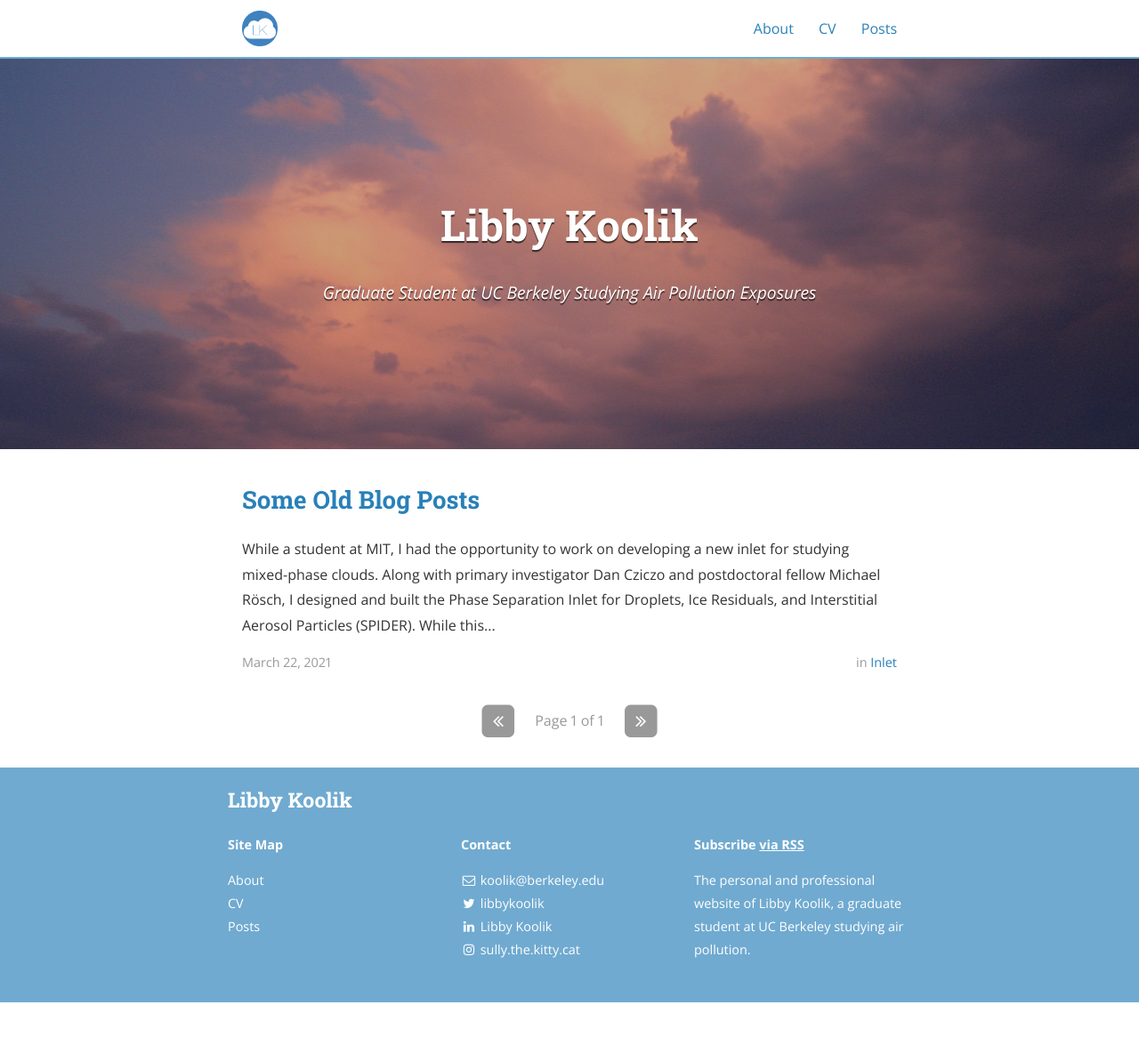
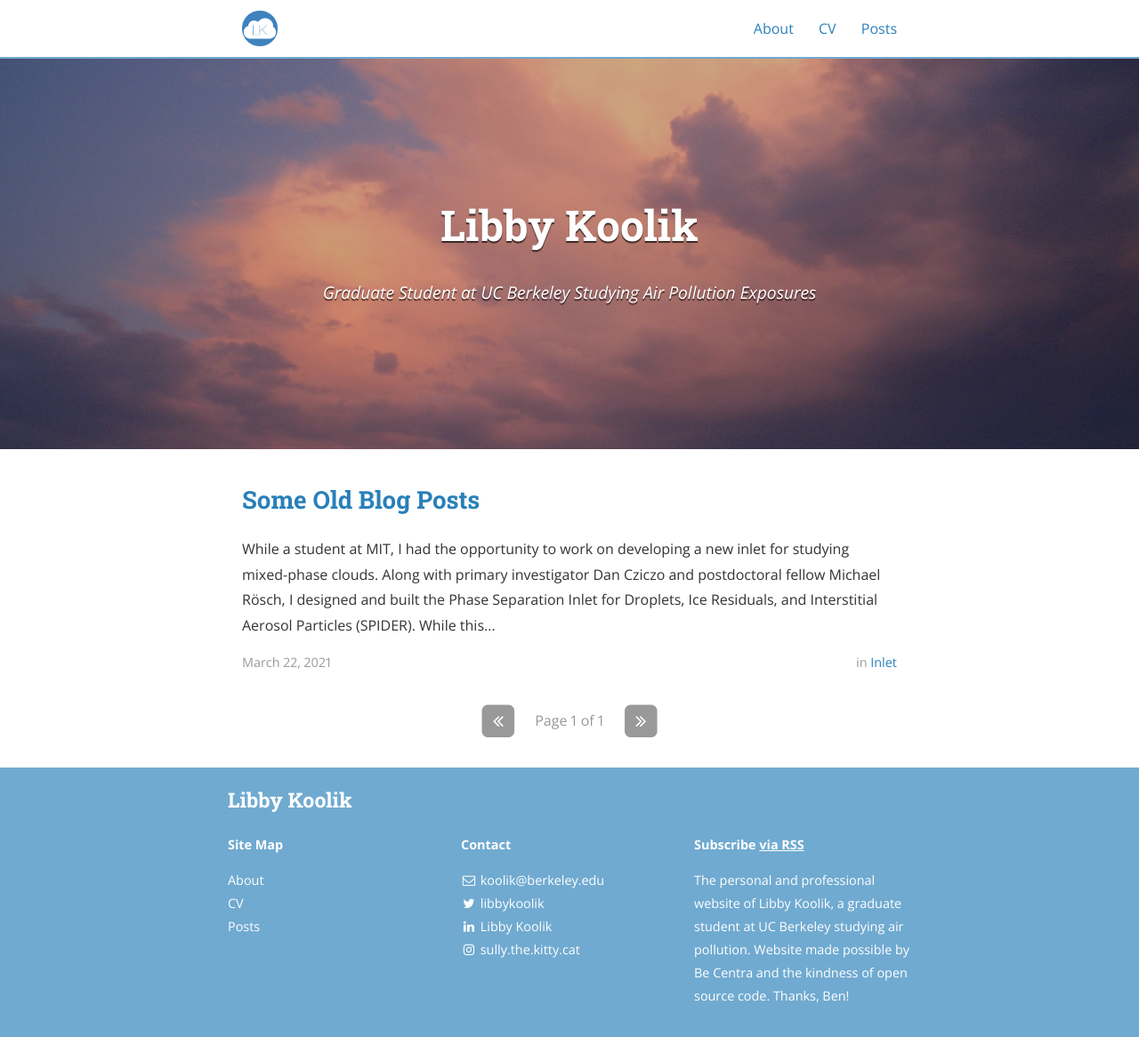
Before and after one commit to lkoolik/lkoolik.github.io, a Jekyll site: the page built from index.html, in a window 1280 px wide and 1179 px high. Shown: the top 1166 px of the window at 89% size. Built offline with Jekyll 4.4.1, drawn with Linux system fonts in a browser that asks for light colours; nearby versions of some CDN libraries; the list of posts is cut into pages by our own code.

Commit message:
Update _config.yml

```diff
--- a/_config.yml
+++ b/_config.yml
@@ -14,7 +14,7 @@
 email: koolik@berkeley.edu
 name: Libby Koolik
 description: >
-  The personal and professional website of Libby Koolik, a graduate student at UC Berkeley studying air pollution.
+  The personal and professional website of Libby Koolik, a graduate student at UC Berkeley studying air pollution. Website made possible by Be Centra and the kindness of open source code. Thanks, Ben!
 # Base URL of site (i.e. /blog). It should always start with a slash,
 # and never end with a slash. Set it to a blank value if hosting at the
 # root of your server.
```
